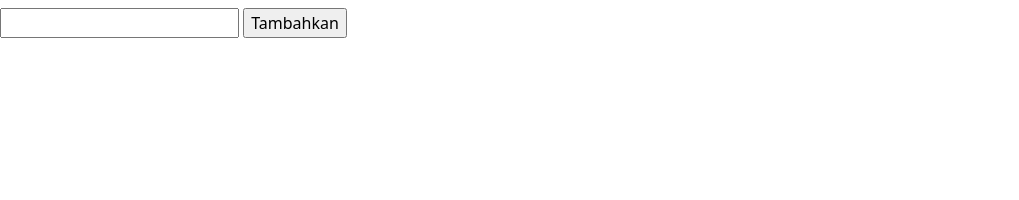
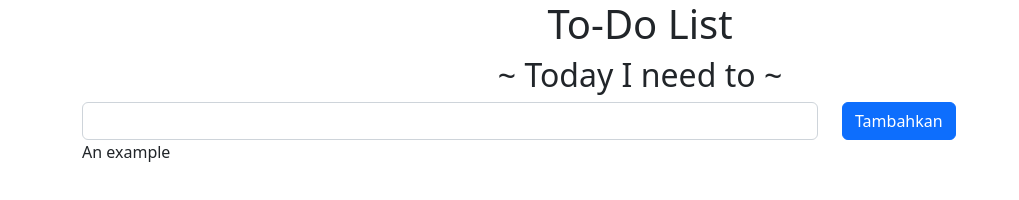
Before and after one commit to dts-kominfo-rea4b/challenge-dom-maulanakrisna, a website: page index.html in a window 1280 px wide. Shown: the whole page, without its empty margins (0-1019 px from the left). Drawn offline with nearby package versions, Linux system fonts and the light colour scheme.

Commit message:
tambah css dulu

```diff
--- a/index.html
+++ b/index.html
@@ -8,25 +8,29 @@
     <link href="https://cdn.jsdelivr.net/npm/bootstrap@5.2.1/dist/css/bootstrap.min.css" rel="stylesheet" integrity="sha384-iYQeCzEYFbKjA/T2uDLTpkwGzCiq6soy8tYaI1GyVh/UjpbCx/TYkiZhlZB6+fzT" crossorigin="anonymous">
   </head>
   <body>
-    <div id="app">
+    <div id="app" class="container">
       <!-- TODO: Buatlah sebuah header dengan id todo-title -->
-      <h1 id="todo_title"></h1>
+      <h1 id="todo_title" class="text-center">To-Do List</h1>
       <!-- TODO: Buatlah sebuah subtitle dengan id todo-subtitle -->
-      <h2 id="todo-subtitle"></h2>
+      <h2 id="todo-subtitle" class="text-center">~ Today I need to ~</h2>
       <!-- Section: input -->
-      <section>
-        <!-- TODO: Buatlah sebuah input bertipe text dengan id todo-input -->
-        <input type="text" name="" id="todo-input">
-        <!-- TODO: Buatlah sebuah button dengan id todo-submit -->
-        <input type="submit" value="Tambahkan" id="todo-submit">
-      </section>
+      <div class="row">
+        <div class="col-8">
+          <!-- TODO: Buatlah sebuah input bertipe text dengan id todo-input -->
+          <input type="text" class="form-control" name="" id="todo-input">
+        </div>
+        <div class="col-4">
+          <!-- TODO: Buatlah sebuah button dengan id todo-submit -->
+          <input type="button" class="btn btn-primary" value="Tambahkan" id="todo-submit">
+        </div>
+      </div class="row">
       <!-- Section output -->
-      <section>
+      <div class="row">
         <!-- TODO: Buatlah sebuah <ul> dengan id todo-output -->
-        <ul id="todo-output">
-
+        <ul id="todo-output list-group">
+          <li class="list-group-item">An example</li>
         </ul>
-      </section>
+      </div>
     </div>
 
     <!-- ! Untuk tantangan ini, script jangan diubah ke external js yah ! -->
```
